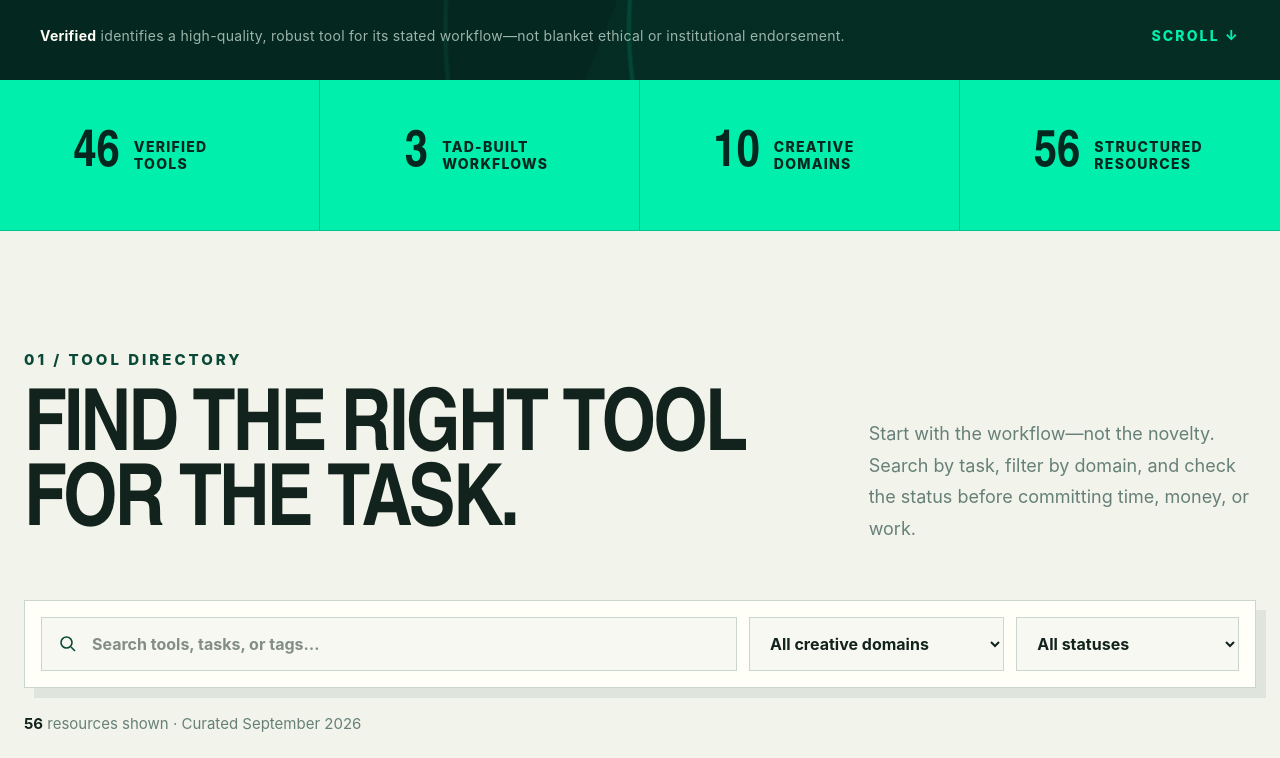
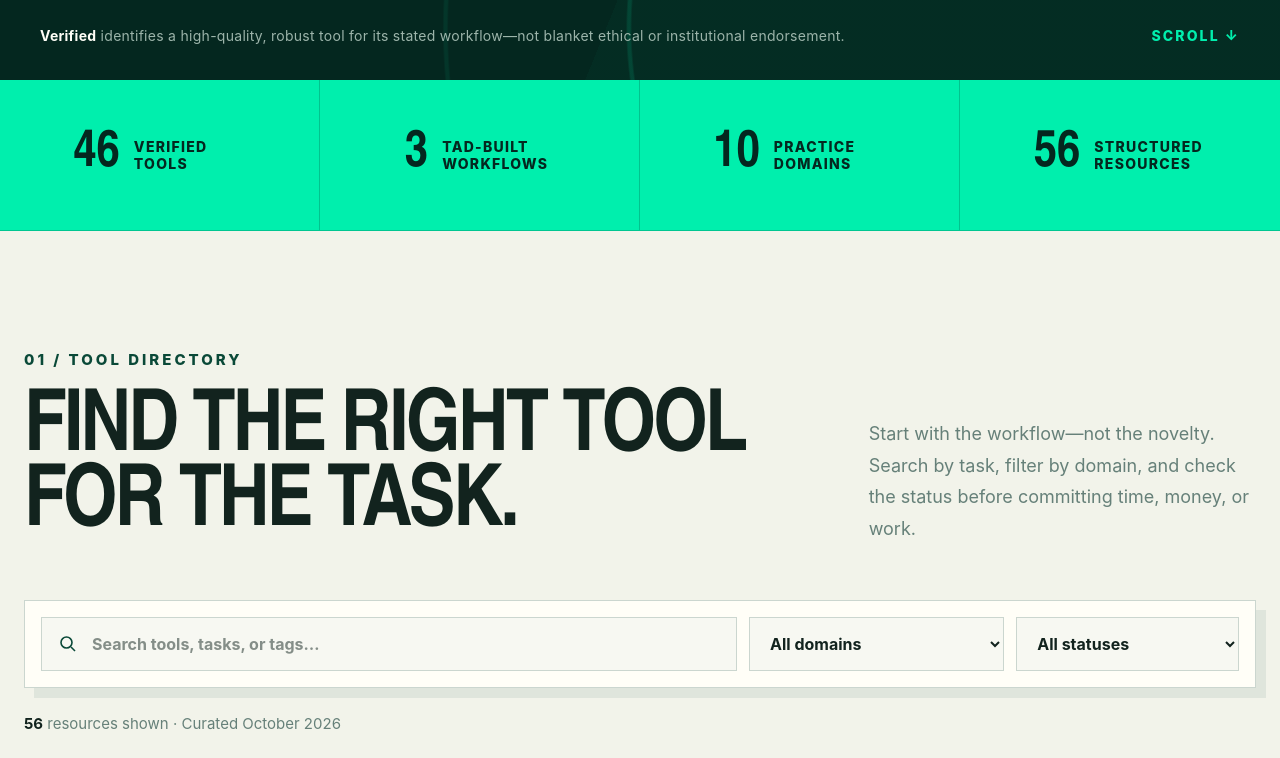
Before and after one commit to theeray/tad-ai, a Next.js app: page / in a window 1280 px wide. Shown: the part 660-1418 px from the top of the page. Built offline with nearby package versions, Linux system fonts and the light colour scheme.

Commit message:
Add prototype engineering filter and refresh audit date

```diff
--- a/app/page.tsx
+++ b/app/page.tsx
@@ -25,7 +25,8 @@ const categoryCodes: Record<string, string> = {
   Illustration: "IL",
   "Animation & Video": "AV",
   "Motion Graphics": "MG",
-  "3D & CAD": "3D",
+  "3D & Spatial": "3D",
+  "Prototype & Engineering": "PE",
   "Apps & Games": "AG",
   Audio: "AU",
   "Graphic Design": "GD",
@@ -198,7 +199,7 @@ export default function Home() {
       <section className="signal-band" aria-label="Collection overview">
         <div><b>{verifiedCount}</b><span>Verified tools</span></div>
         <div><b>{builtCount}</b><span>TAD-built workflows</span></div>
-        <div><b>{categories.length}</b><span>Creative domains</span></div>
+        <div><b>{categories.length}</b><span>Practice domains</span></div>
         <div><b>{resources.length}</b><span>Structured resources</span></div>
       </section>
 
@@ -228,9 +229,9 @@ export default function Home() {
             />
           </label>
           <label>
-            <span className="sr-only">Filter by creative domain</span>
+            <span className="sr-only">Filter by domain</span>
             <select value={category} onChange={(event) => setCategory(event.target.value)}>
-              <option value="all">All creative domains</option>
+              <option value="all">All domains</option>
               {categories.map((item) => (
                 <option key={item} value={item}>{item}</option>
               ))}
@@ -250,7 +251,7 @@ export default function Home() {
         </div>
 
         <div className="results-meta">
-          <p><b>{visibleResources.length}</b> resources shown · Curated September 2026</p>
+          <p><b>{visibleResources.length}</b> resources shown · Curated October 2026</p>
           {(query || category !== "all" || status !== "all") && (
             <button type="button" onClick={resetFilters}>Clear filters</button>
           )}
@@ -367,7 +368,7 @@ export default function Home() {
               institutionally approved, secure for every file, or superior to
               non-AI methods.
             </p>
-            <p className="verification-date">Current curation review · September 2026</p>
+            <p className="verification-date">Current curation review · October 2026</p>
             <div className="verification-legend">
               <span><i className="status-dot verified" /><b>Verified</b> High-quality, repeatable use</span>
               <span><i className="status-dot tad-built" /><b>TAD-built</b> Local workflow or tutorial</span>
```
